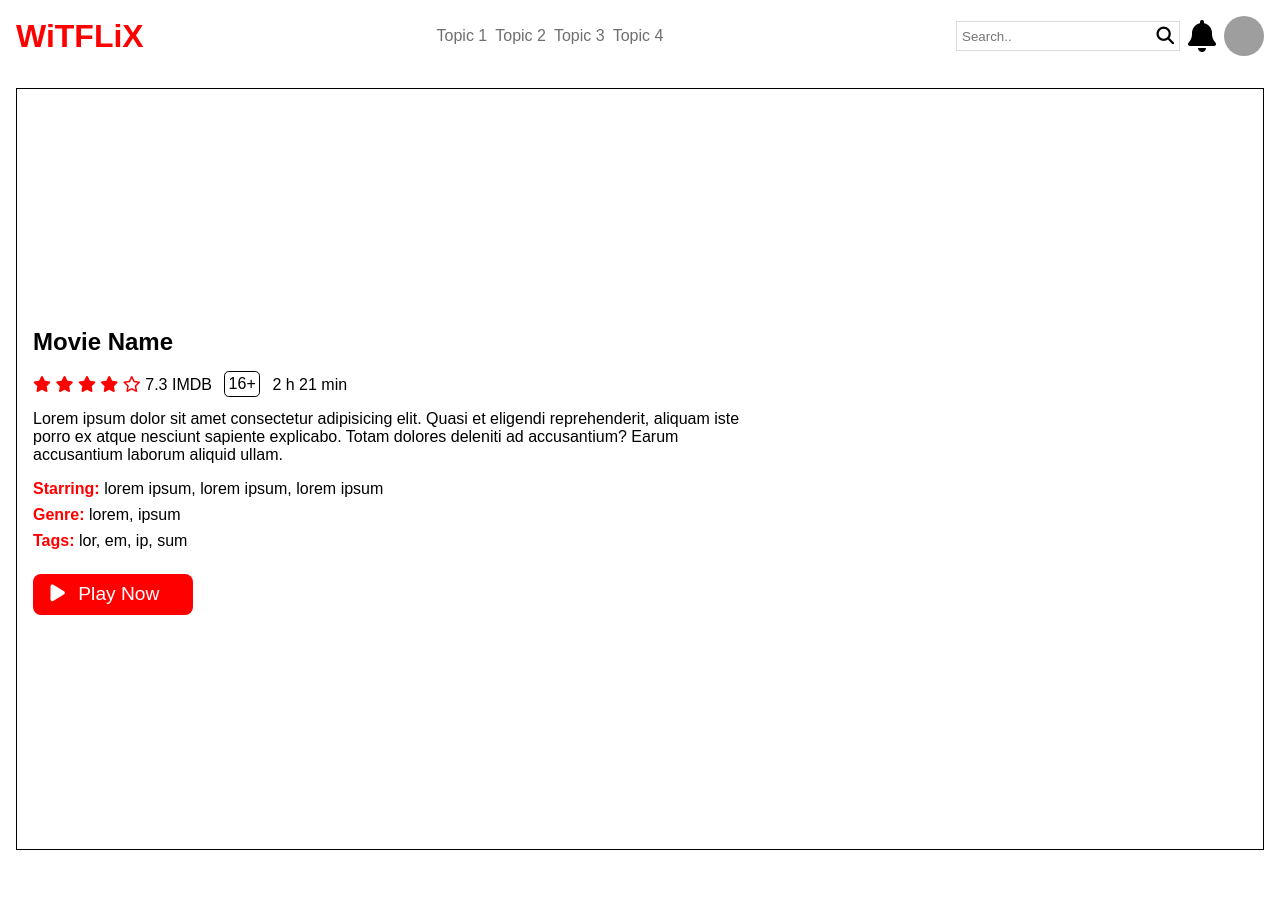
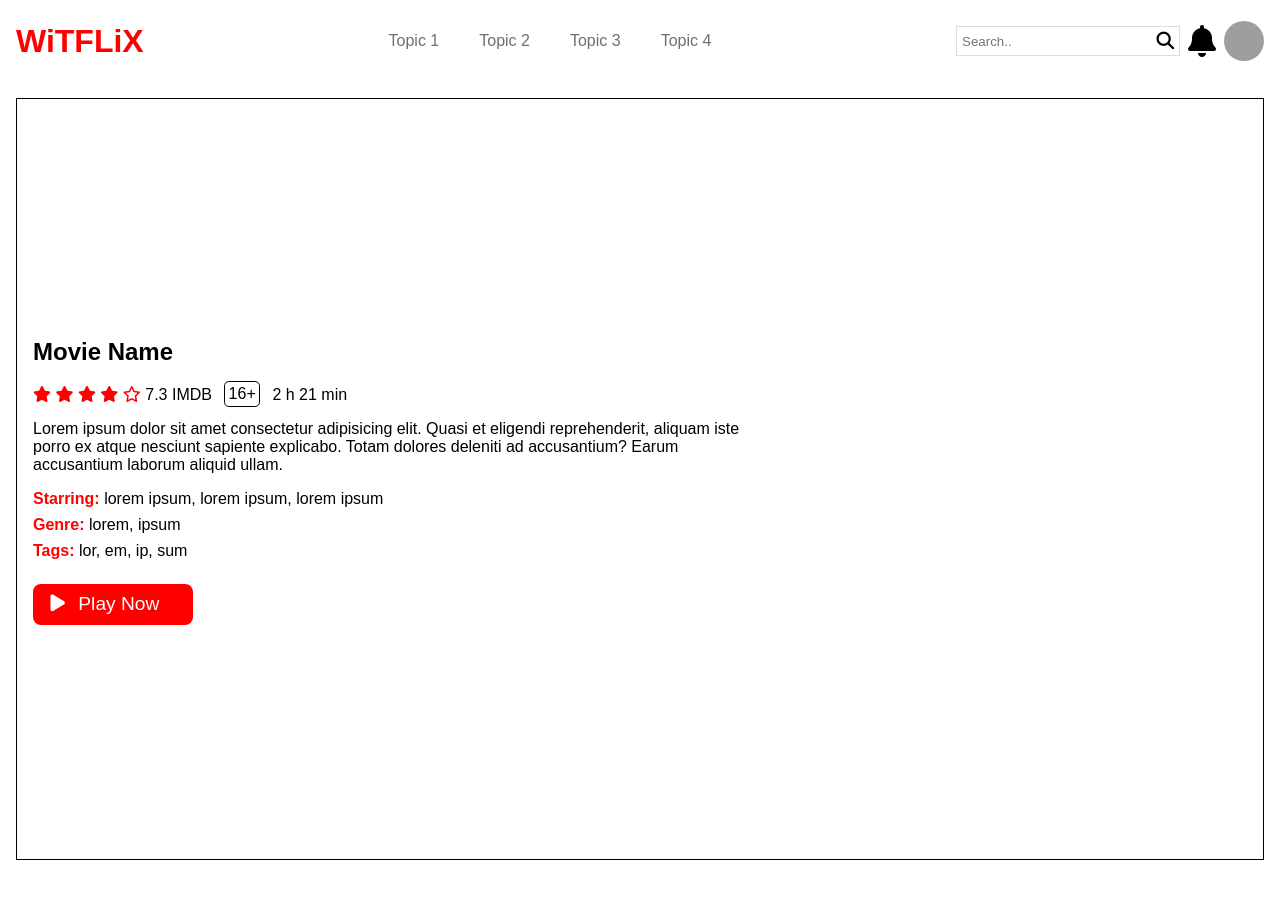
Before and after one commit to EzgiUOztuna/WIT1024_WITFLIX_Wiframe, a plain HTML site: page index.html in a window 1280 px wide. Drawn offline with Linux system fonts and the light colour scheme; grey boxes are pictures that could not be loaded.

Commit message:
Update index.css

```diff
--- a/index.css
+++ b/index.css
@@ -25,6 +25,11 @@ header nav a {
     color: rgb(111, 111, 111);
     text-decoration: none;
     text-align: center;
+    justify-content: center;
+    margin: 0 auto;
+    padding: 1rem;
+
+
 }
 
 header .user-panel {
```
